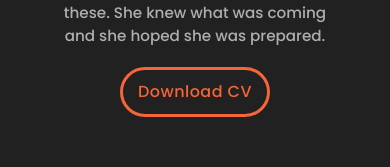
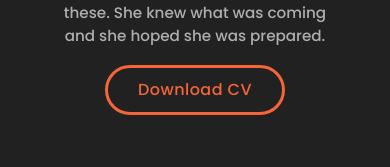
Before and after one commit to mypolaris218/harris-dev, a React (Create React App) app: page / in a window 390 px wide. Shown: the part 603-770 px from the top of the page. Built offline with nearby package versions, Linux system fonts and the light colour scheme; a web font is replaced by a local one.

Commit message:
Update Landing.js

```diff
--- a/src/components/Landing/Landing.js
+++ b/src/components/Landing/Landing.js
@@ -31,7 +31,10 @@ function Landing() {
                 backgroundColor: theme.tertiary,
                 color: theme.secondary,
                 border: `3px solid ${theme.tertiary}`,
-            }
+            },
+            [t.breakpoints.down('sm')]: {
+                width: '180px',
+            },
         },
         contactBtn : {
             backgroundColor: theme.primary,
```
